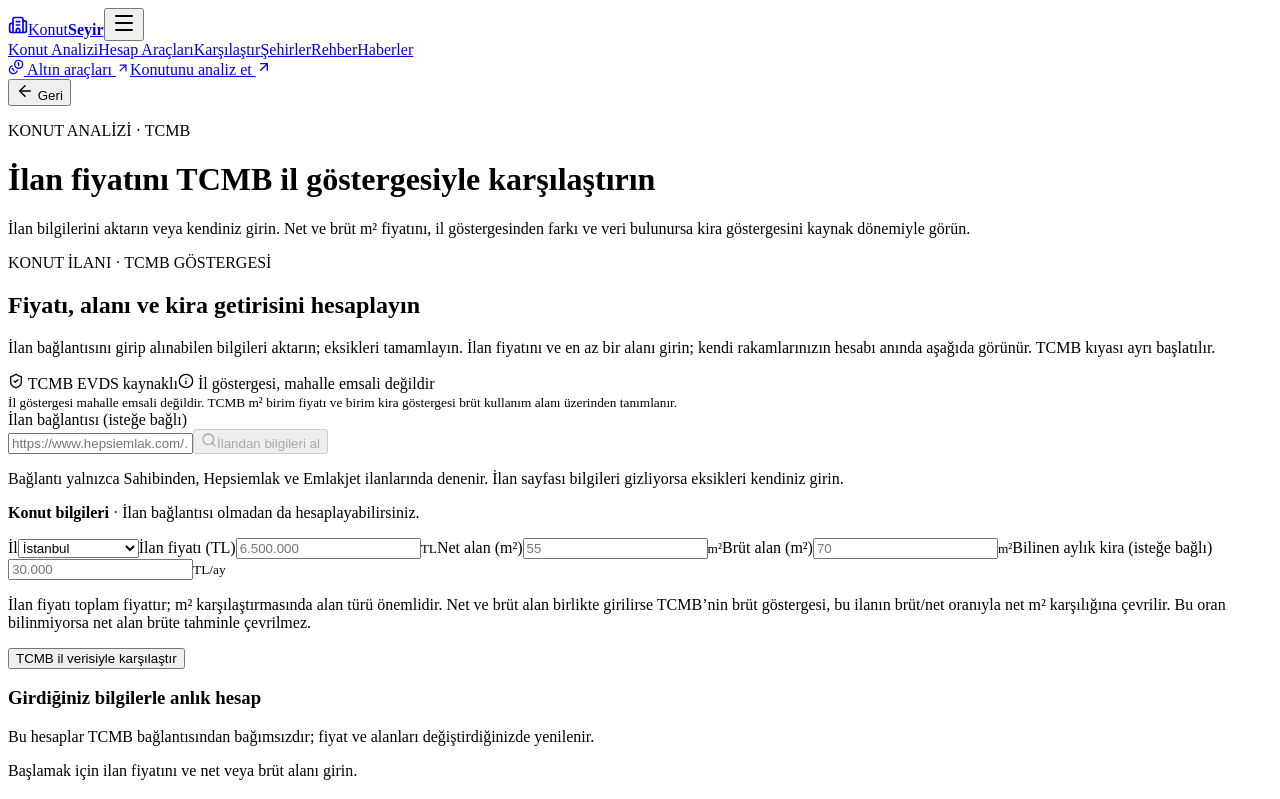
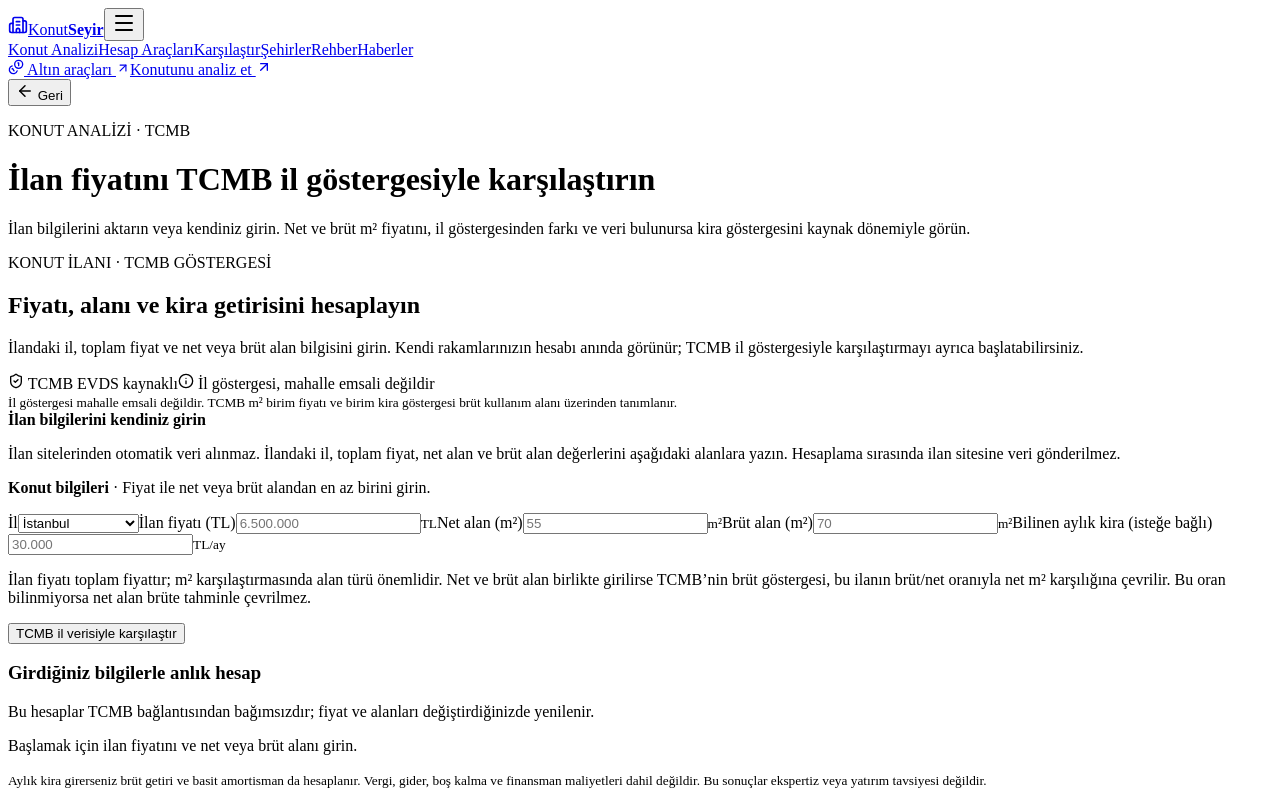
Before and after one commit to robotbilge/konutseyir, a Next.js app: page /ev-analizi in a window 1280 px wide. Shown: the top 799 px of the page. Built offline with nearby package versions, Linux system fonts and the light colour scheme.

Commit message:
Replace listing scraping UI with clear manual entry

```diff
--- a/components/listing-analyzer.tsx
+++ b/components/listing-analyzer.tsx
@@ -1,6 +1,6 @@
 'use client';
 import {useEffect,useRef,useState} from 'react';
-import {ArrowUpRight,Info,ShieldCheck,Search} from 'lucide-react';
+import {ArrowUpRight,Info,ShieldCheck} from 'lucide-react';
 import {listingSummary,listingRequestBody} from '../lib/listing-summary.mjs';
 import {provinces} from '../lib/provinces.mjs';
 
@@ -16,9 +16,7 @@ export function ListingAnalyzer(){
  const [form,setForm]=useState<Listing>(emptyListing);
  useEffect(()=>{const params=new URLSearchParams(location.search),value=(key:string)=>{const n=Number(params.get(key));return Number.isFinite(n)&&n>0?n:''};const net=value('netArea')||value('area'),gross=value('grossArea'),city=params.get('city');setForm(prev=>({...prev,city:city&&provinces.includes(city)?city:prev.city,price:value('price'),netArea:net,grossArea:gross,area:gross||net,areaType:gross?'gross':net?'net':'',monthlyRent:value('rent')}))},[]);
 
- const [url,setUrl]=useState('');
- const [listingFetched,setListingFetched]=useState(false);
- const [result,setResult]=useState<Payload|null>(null);
+  const [result,setResult]=useState<Payload|null>(null);
  const [error,setError]=useState('');
  const [busy,setBusy]=useState(false);
  const summary=listingSummary(form);
@@ -28,17 +26,16 @@ export function ListingAnalyzer(){
  const userMissing=(result?.missing||[]).filter(field=>field==='city'?!form.city:field==='price'?!Number(form.price):field==='area'?!Number(form.grossArea||form.netArea):field==='monthlyRent'?!Number(form.monthlyRent):true);
  function update(key:keyof Listing,value:string){invalidate();setForm(prev=>({...prev,[key]:value}))}
  function updateArea(key:'netArea'|'grossArea',value:string){invalidate();setForm(prev=>{const next={...prev,[key]:value};const gross=key==='grossArea'?value:prev.grossArea;const net=key==='netArea'?value:prev.netArea;return {...next,area:gross||net||'',areaType:gross?'gross':net?'net':''}});setResult(null)}
- async function request(extractOnly:boolean){
-  if(!extractOnly&&!summary.ready){setError(Object.values(summary.errors)[0] as string||'İlan fiyatı ve net veya brüt alan girin.');return}
+ async function request(){
+  if(!summary.ready){setError(Object.values(summary.errors)[0] as string||'İlan fiyatı ve net veya brüt alan girin.');return}
   pending.current?.abort();const controller=new AbortController();pending.current=controller;
   const timer=setTimeout(()=>controller.abort('timeout'),25000);
   setError('');setResult(null);setBusy(true);
   try{
-   const response=await fetch('/api/tcmb-listing',{method:'POST',headers:{'Content-Type':'application/json'},cache:'no-store',signal:controller.signal,body:JSON.stringify(listingRequestBody(form,{url,extractOnly,listingFetched}))});
+   const response=await fetch('/api/tcmb-listing',{method:'POST',headers:{'Content-Type':'application/json'},cache:'no-store',signal:controller.signal,body:JSON.stringify(listingRequestBody(form))});
    const payload=await response.json() as Payload;
    if(pending.current!==controller)return;
-   if(payload.extraction?.serverFetch&&payload.extraction.serverFetch!=='not_requested')setListingFetched(true);
-   if(payload.listing){
+    if(payload.listing){
     const found=payload.listing;
     setForm(prev=>{
      const net=found.netArea||prev.netArea||'';
@@ -52,7 +49,7 @@ export function ListingAnalyzer(){
   }catch(cause){if(pending.current===controller)setError(controller.signal.aborted?'TCMB isteği zaman aşımına uğradı. Girdiğiniz bilgilerle yapılan hesaplar aşağıda korunuyor; karşılaştırmayı yeniden deneyebilirsiniz.':cause instanceof Error?cause.message:'Bağlantı kurulamadı.');}
   finally{clearTimeout(timer);if(pending.current===controller){pending.current=null;setBusy(false)}}
  }
- function submit(event:React.FormEvent<HTMLFormElement>){event.preventDefault();void request(false)}
+ function submit(event:React.FormEvent<HTMLFormElement>){event.preventDefault();void request()}
  const source=result?.sources;
  const comparisonDelta=result?.comparison?.grossDifferencePercent??result?.comparison?.netDifferencePercent;
  const comparisonBasis=result?.comparison?.grossDifferencePercent!=null?'brüt':'net (yaklaşık)';
@@ -62,16 +59,14 @@ export function ListingAnalyzer(){
   <div className="listing-analyzer-copy">
    <p className="eyebrow">KONUT İLANI · TCMB GÖSTERGESİ</p>
    <h2 id="listing-analyzer-title">Fiyatı, alanı ve kira getirisini hesaplayın</h2>
-   <p>İlan bağlantısını girip alınabilen bilgileri aktarın; eksikleri tamamlayın. İlan fiyatını ve en az bir alanı girin; kendi rakamlarınızın hesabı anında aşağıda görünür. TCMB kıyası ayrı başlatılır.</p>
+   <p>İlandaki il, toplam fiyat ve net veya brüt alan bilgisini girin. Kendi rakamlarınızın hesabı anında görünür; TCMB il göstergesiyle karşılaştırmayı ayrıca başlatabilirsiniz.</p>
    <div className="tcmb-tool-points"><span><ShieldCheck size={16}/> TCMB EVDS kaynaklı</span><span><Info size={16}/> İl göstergesi, mahalle emsali değildir</span></div>
    <small>İl göstergesi mahalle emsali değildir. TCMB m² birim fiyatı ve birim kira göstergesi brüt kullanım alanı üzerinden tanımlanır.</small>
   </div>
   <div className="listing-analyzer-form">
    <form onSubmit={submit}>
-    <label htmlFor="listing-url">İlan bağlantısı <span>(isteğe bağlı)</span></label>
-    <div className="listing-url-row tcmb-url-row"><input id="listing-url" type="url" placeholder="https://www.hepsiemlak.com/…" value={url} onChange={event=>{invalidate();setUrl(event.target.value);setListingFetched(false)}}/><button type="button" className="tcmb-extract" disabled={!url||busy} onClick={()=>void request(true)}><Search size={16}/>{busy?'Kontrol ediliyor…':'İlandan bilgileri al'}</button></div>
-    <p className="tcmb-form-hint">Bağlantı yalnızca Sahibinden, Hepsiemlak ve Emlakjet ilanlarında denenir. İlan sayfası bilgileri gizliyorsa eksikleri kendiniz girin.</p>
-    <p className="tcmb-input-heading"><b>Konut bilgileri</b> · İlan bağlantısı olmadan da hesaplayabilirsiniz.</p><div className="tcmb-form-grid">
+    <div className="tcmb-feedback" role="note"><strong>İlan bilgilerini kendiniz girin</strong><p>İlan sitelerinden otomatik veri alınmaz. İlandaki il, toplam fiyat, net alan ve brüt alan değerlerini aşağıdaki alanlara yazın. Hesaplama sırasında ilan sitesine veri gönderilmez.</p></div>
+    <p className="tcmb-input-heading"><b>Konut bilgileri</b> · Fiyat ile net veya brüt alandan en az birini girin.</p><div className="tcmb-form-grid">
      <label>İl<select autoComplete="address-level1" value={form.city} onChange={e=>update('city',e.target.value)}>{provinces.map(city=><option key={city} value={city}>{city}</option>)}</select></label>
      <label>İlan fiyatı (TL)<input id="analysis-price" aria-invalid={!!summary.errors.price} aria-describedby={summary.errors.price?'analysis-input-errors':undefined} type="number" min="1" step="any" inputMode="decimal" placeholder="6.500.000" value={form.price??''} onChange={e=>update('price',e.target.value)}/><small>TL</small></label>
      <label>Net alan (m²)<input id="analysis-net" aria-invalid={!!summary.errors.netArea} aria-describedby={summary.errors.netArea?'analysis-input-errors':undefined} type="number" min="1" step="any" inputMode="decimal" placeholder="55" value={form.netArea??''} onChange={e=>updateArea('netArea',e.target.value)}/><small>m²</small></label>
@@ -84,8 +79,7 @@ export function ListingAnalyzer(){
    {Object.keys(summary.errors).length>0&&<div id="analysis-input-errors" className="listing-error" role="alert">{Object.values(summary.errors).map((message,i)=><p key={i}>{String(message)}</p>)}</div>}
    <section className="listing-local-summary" aria-labelledby="listing-local-title" aria-live="polite"><h3 id="listing-local-title">Girdiğiniz bilgilerle anlık hesap</h3><p>Bu hesaplar TCMB bağlantısından bağımsızdır; fiyat ve alanları değiştirdiğinizde yenilenir.</p>{summary.netM2Price!=null||summary.grossM2Price!=null?<div className="tcmb-metric-grid">{summary.netM2Price!=null&&<article><span>Net m² fiyatı</span><strong>{money(summary.netM2Price)} / m²</strong></article>}{summary.grossM2Price!=null&&<article><span>Brüt m² fiyatı</span><strong>{money(summary.grossM2Price)} / m²</strong></article>}{summary.rent&&<><article><span>Girilen kirayla yıllık brüt kira</span><strong>{money(summary.rent.annualRent)}</strong></article><article><span>Yıllık brüt kira getirisi</span><strong>%{number(summary.rent.grossYield)}</strong></article><article><span>Basit amortisman</span><strong>{summary.rent.multiplierYears==null?'Hesaplanamaz':number(summary.rent.multiplierYears)+' yıl'}</strong></article></>}</div>:<p>Başlamak için ilan fiyatını ve net veya brüt alanı girin.</p>}<small>Aylık kira girerseniz brüt getiri ve basit amortisman da hesaplanır. Vergi, gider, boş kalma ve finansman maliyetleri dahil değildir. Bu sonuçlar ekspertiz veya yatırım tavsiyesi değildir.</small></section>
    {error&&<p className="listing-error" role="alert">{error}</p>}
-   {(result?.status==='needs_input'||result?.status==='extracted')&&<div className="tcmb-feedback" role="status"><strong>{result.extraction?.listingParsed===false?'İlan bilgileri alınamadı':result.status==='extracted'?'İlan bilgileri forma aktarıldı':'Eksik bilgileri tamamlayın'}</strong><p>{result.message||'İlandan alınabilen bilgiler forma aktarıldı.'} {userMissing.length?`Manuel kontrol edilecek alanlar: ${userMissing.map(field=>({city:'il',price:'ilan fiyatı',area:'net veya brüt alan',monthlyRent:'aylık kira'}[field]||field)).join(', ')}.`:'Formdaki bilgileri kontrol edip karşılaştırmayı başlatın.'}</p></div>}
-   {result?.extraction?.serverFetch&&result.extraction.serverFetch!=='not_requested'&&!result.extraction.listingParsed&&result.status!=='needs_input'&&<p className="tcmb-feedback" role="status">{result.message||(result.extraction.serverFetch==='fetched'?'İlan sayfasından fiyat ve alan bilgileri birlikte alınamadı. Lütfen eksikleri manuel doldurun.':'İlan bilgileri alınamadı. Mevcut form değerleriniz korunuyor; bilgileri manuel doldurabilirsiniz.')}{result.status==='available'?' Rapor, girdiğiniz bilgilerle oluşturuldu.':''}</p>}
+   {result?.status==='needs_input'&&<div className="tcmb-feedback" role="status"><strong>Eksik bilgileri tamamlayın</strong><p>{result.message||'TCMB karşılaştırması için zorunlu alanlar eksik.'} {userMissing.length?`Kontrol edilecek alanlar: ${userMissing.map(field=>({city:'il',price:'ilan fiyatı',area:'net veya brüt alan',monthlyRent:'aylık kira'}[field]||field)).join(', ')}.`:'Formdaki bilgileri kontrol edip karşılaştırmayı başlatın.'}</p></div>}
    {result?.status==='no_data'&&<div className="tcmb-feedback tcmb-unavailable" role="status"><strong>TCMB karşılaştırması yapılamadı</strong><p>{result.message||'Bu il için karşılaştırılabilir TCMB verisi bulunamadı.'} Başka bir il veya dönem verisi kullanılmadı.</p></div>}
    {result?.status==='available'&&result.comparison&&<div className="tcmb-report" aria-live="polite">
     <div className="tcmb-report-heading"><span>İL BAZLI GÖSTERGE RAPORU</span><b>{result.listing?.city}{result.listing?.district?` · ${result.listing.district}`:''}{result.listing?.neighborhood?` · ${result.listing.neighborhood}`:''}</b></div>
```
